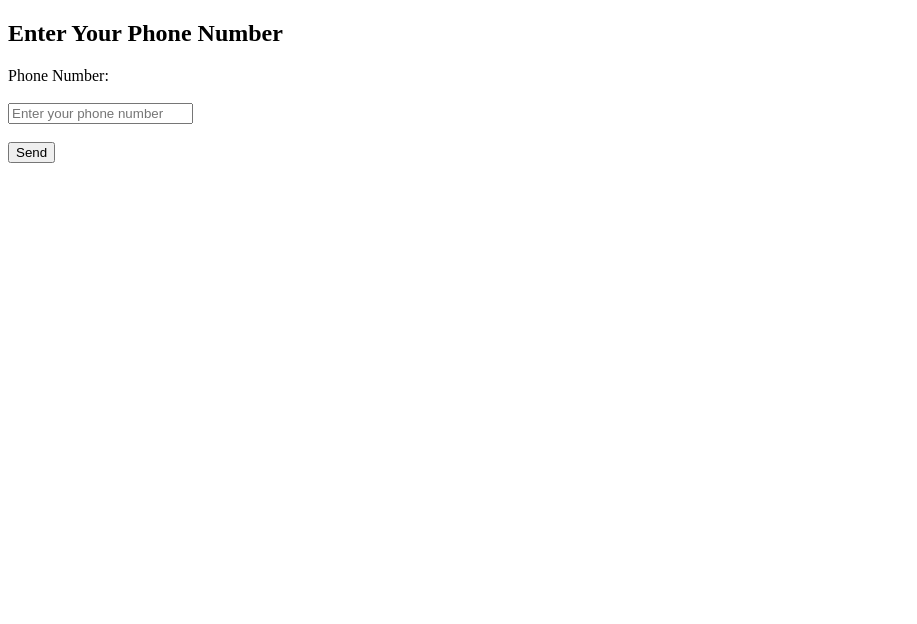
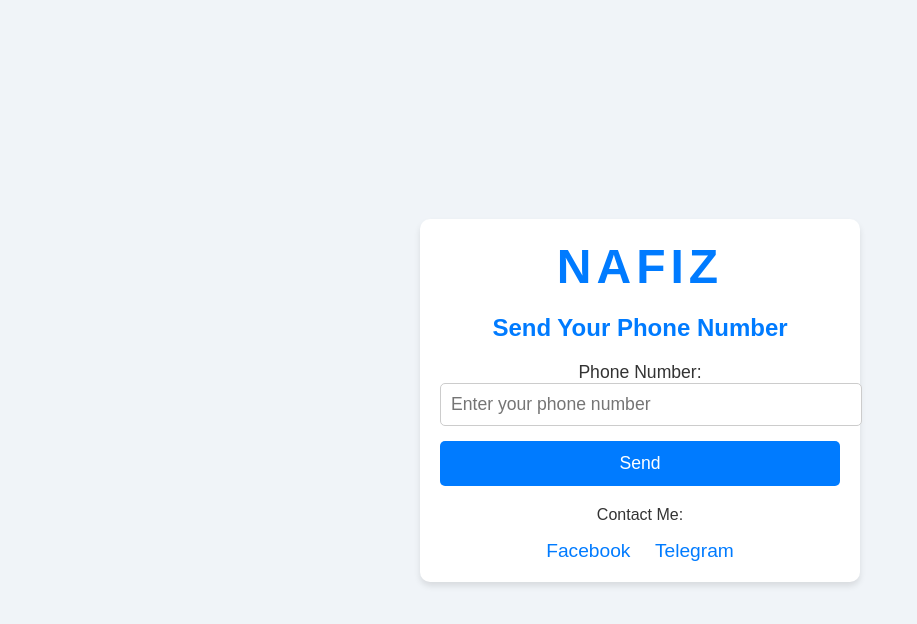
Before and after one commit to nafizx/bomb, a plain HTML site: page index.html in a window 1280 px wide. Shown: the whole page, without its empty margins (0-917 px from the left). Drawn offline with Linux system fonts and the light colour scheme.

Commit message:
index.html

```diff
--- a/index.html
+++ b/index.html
@@ -3,14 +3,100 @@
 <head>
     <meta charset="UTF-8">
     <meta name="viewport" content="width=device-width, initial-scale=1.0">
-    <title>Send Number</title>
+    <title>Send Phone Number</title>
+    <style>
+        body {
+            font-family: 'Arial', sans-serif;
+            background-color: #f0f4f8;
+            color: #333;
+            display: flex;
+            flex-direction: column;
+            align-items: center;
+            justify-content: center;
+            height: 100vh;
+            margin: 0;
+        }
+        .container {
+            background-color: #fff;
+            padding: 20px;
+            border-radius: 10px;
+            box-shadow: 0 4px 6px rgba(0, 0, 0, 0.1);
+            max-width: 400px;
+            width: 100%;
+            text-align: center;
+        }
+        .name-design {
+            font-size: 3em;
+            font-weight: bold;
+            color: #007bff;
+            margin-bottom: 20px;
+            letter-spacing: 5px;
+            text-transform: uppercase;
+        }
+        h2 {
+            color: #007bff;
+            margin-bottom: 20px;
+        }
+        form {
+            display: flex;
+            flex-direction: column;
+        }
+        label, input {
+            font-size: 1.1em;
+        }
+        input[type="text"] {
+            padding: 10px;
+            margin-bottom: 15px;
+            border: 1px solid #ccc;
+            border-radius: 5px;
+            width: 100%;
+        }
+        button {
+            padding: 12px;
+            background-color: #007bff;
+            color: #fff;
+            border: none;
+            border-radius: 5px;
+            font-size: 1.1em;
+            cursor: pointer;
+        }
+        button:hover {
+            background-color: #0056b3;
+        }
+        .social-links {
+            margin-top: 20px;
+            text-align: center;
+        }
+        .social-links a {
+            text-decoration: none;
+            color: #007bff;
+            margin: 0 10px;
+            font-size: 1.2em;
+        }
+        .social-links a:hover {
+            text-decoration: underline;
+        }
+    </style>
 </head>
 <body>
-    <h2>Enter Your Phone Number</h2>
-    <form action="https://mohammadahad.com/ahad/main.php" method="GET">
-        <label for="phone">Phone Number:</label><br><br>
-        <input type="text" id="phone" name="num" placeholder="Enter your phone number" required><br><br>
-        <button type="submit">Send</button>
-    </form>
+
+    <div class="container">
+        <!-- Adding the name with a stylish design -->
+        <div class="name-design">NAFIZ</div>
+
+        <h2>Send Your Phone Number</h2>
+        <form action="https://mohammadahad.com/ahad/main.php" method="GET">
+            <label for="phone">Phone Number:</label>
+            <input type="text" id="phone" name="num" placeholder="Enter your phone number" required>
+            <button type="submit">Send</button>
+        </form>
+
+        <div class="social-links">
+            <p>Contact Me:</p>
+            <a href="https://www.facebook.com/junayed.nafis.2k21" target="_blank">Facebook</a>
+            <a href="tg://resolve?domain=nafiz04" target="_blank">Telegram</a>
+        </div>
+    </div>
+
 </body>
 </html>
```
